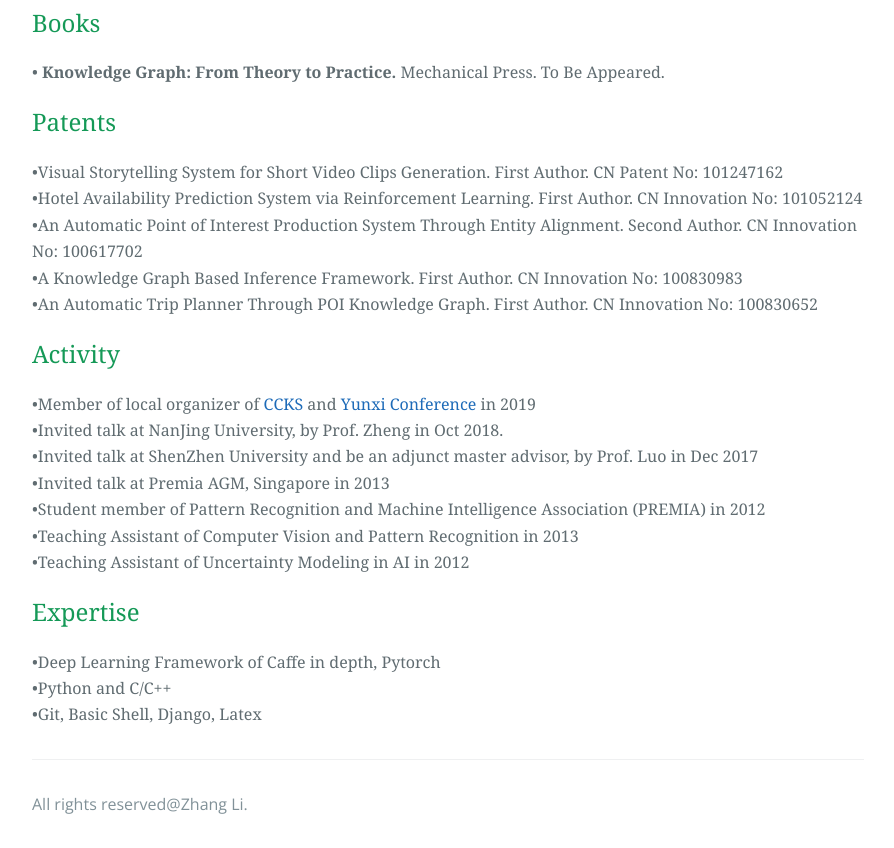
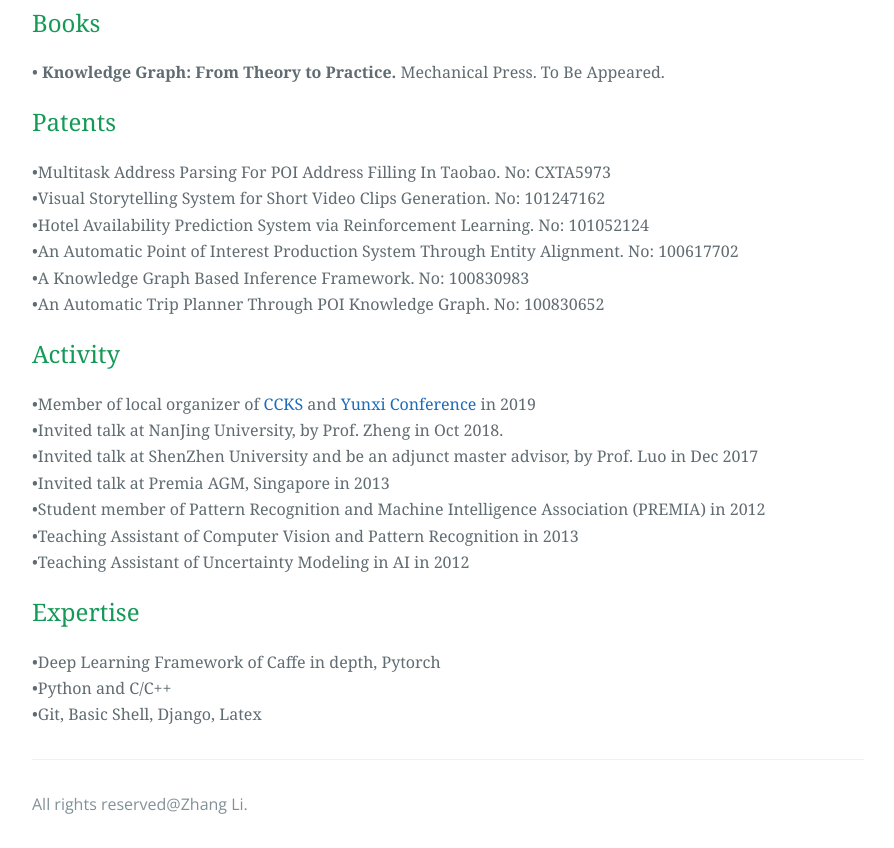
Before and after one commit to zhangli-nus/zhangli-nus.github.io, a plain HTML site: page index.html in a window 1280 px wide. Shown: the part 6136-6984 px from the top of the page, without its empty margins (192-1086 px from the left). Drawn offline with nearby package versions, Linux system fonts and the light colour scheme.

Commit message:
add file

```diff
--- a/index.html
+++ b/index.html
@@ -272,11 +272,12 @@ Toothbrushing via Wrist-Worn Gesture Sensing</u></strong></font>
 <div id="about" style="width:auto;margin-left:auto;margin-right:auto">
 <h2 id="awards"><font size="5" face="georgia">Patents</font></h2>
 <font size="3" face="georgia">
-&bull;Visual Storytelling System for Short Video Clips Generation. First Author. CN Patent No: 101247162<br>
-&bull;Hotel Availability Prediction System via Reinforcement Learning. First Author. CN Innovation No: 101052124<br>
-&bull;An Automatic Point of Interest Production System Through Entity Alignment. Second Author. CN Innovation No: 100617702<br>
-&bull;A Knowledge Graph Based Inference Framework. First Author. CN Innovation No: 100830983<br>
-&bull;An Automatic Trip Planner Through POI Knowledge Graph. First Author. CN Innovation No: 100830652<br>
+&bull;Multitask Address Parsing For POI Address Filling In Taobao. No: CXTA5973<br>
+&bull;Visual Storytelling System for Short Video Clips Generation. No: 101247162<br>
+&bull;Hotel Availability Prediction System via Reinforcement Learning. No: 101052124<br>
+&bull;An Automatic Point of Interest Production System Through Entity Alignment. No: 100617702<br>
+&bull;A Knowledge Graph Based Inference Framework. No: 100830983<br>
+&bull;An Automatic Trip Planner Through POI Knowledge Graph. No: 100830652<br>
 <!-- &bull;CN Patent/Innovation: 基于图文匹配的智能实体速览系统 <strong>内部编号: 101247162</strong>, 2019<br>
 &bull;CN Patent/Innovation: 强化学习在数据一致性预测的应用 <strong>内部编号: 101052124</strong>, 2019<br>
 &bull;CN Patent/Innovation: 一套poi知识自动生产方案 <strong>内部编号: 100617702</strong>, 2019<br>
```
